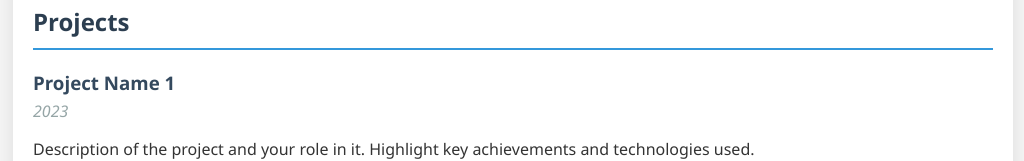
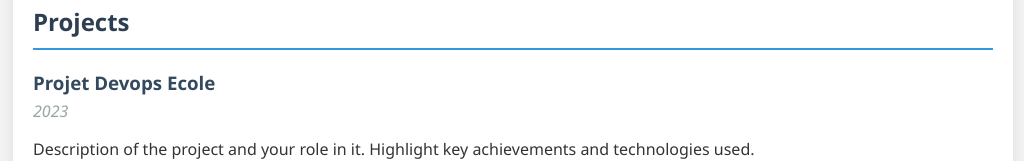
Before and after one commit to yuriiaiko/webapp, a website: page src/index.html in a window 1280 px wide. Shown: the part 761-922 px from the top of the page, without its empty margins (127-1151 px from the left). Drawn offline with Linux system fonts and the light colour scheme.

Commit message:
Fifth commit

```diff
--- a/src/index.html
+++ b/src/index.html
@@ -85,7 +85,7 @@
     <section class="projects">
       <h2>Projects</h2>
       <div class="entry">
-        <h3>Project Name 1</h3>
+        <h3>Projet Devops Ecole</h3>
         <p class="date">2023</p>
         <p>Description of the project and your role in it. Highlight key achievements and technologies used.</p>
       </div>
```
